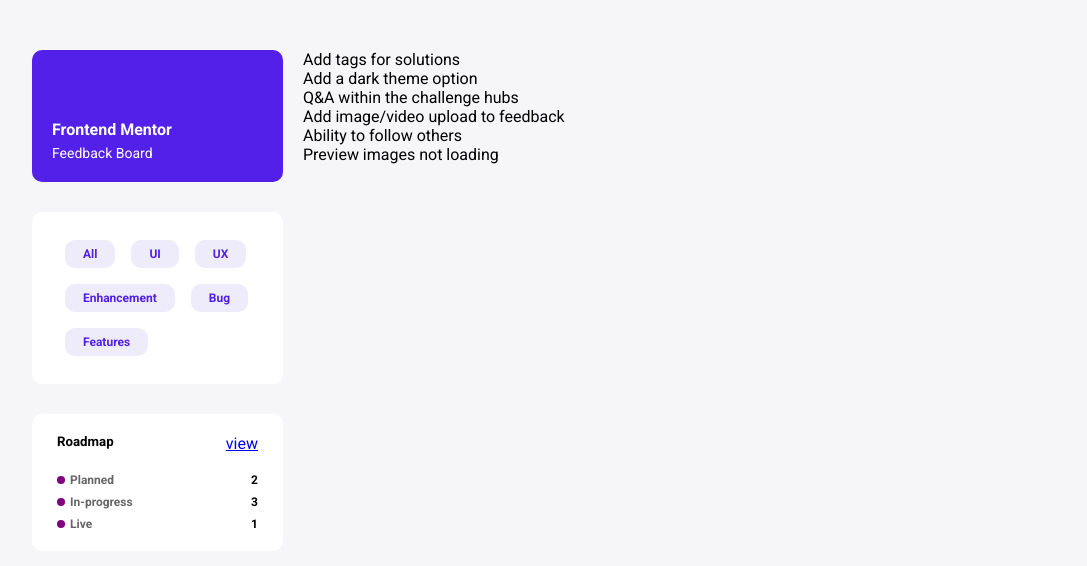
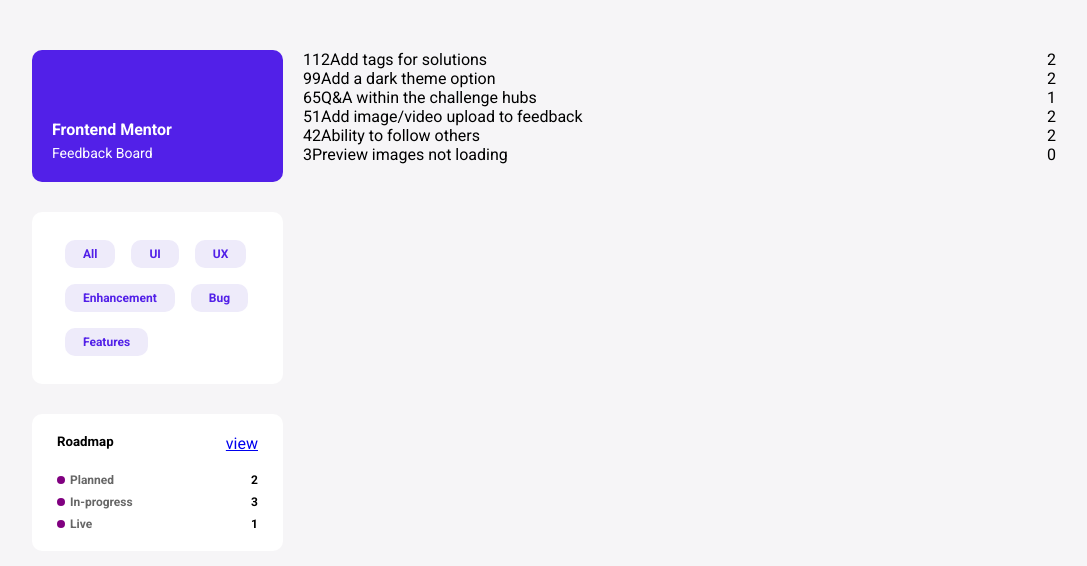
Before and after one commit to Phenol2/product-feedback-app, a React (Vite) app: page / in a window 1280 px wide. Shown: the top 566 px of the page, without its empty margins (96-1183 px from the left). Built offline with nearby package versions, Linux system fonts and the light colour scheme.

Commit message:
looping through data and trying to display

```diff
--- a/src/components/Product/Product.jsx
+++ b/src/components/Product/Product.jsx
@@ -1,8 +1,20 @@
 import React from "react"
+import { Container, Upvotes,Details, Comments} from "./Product.styled"
 
-const Product = () => {
+const Product = ({ upvotes, comments, title }) => {
+  let commentLength = (comments?.length) ? (comments?.length) : 0
+
+
   return (
-
+    <Container>
+      <Upvotes>
+        {upvotes}
+      </Upvotes>
+      <Details>{ title}</Details>
+      <Comments>
+        { commentLength }
+      </Comments>
+    </Container>
 
   )
 }
--- a/src/components/Product/Product.styled.js
+++ b/src/components/Product/Product.styled.js
@@ -1,5 +1,18 @@
 import styled from "styled-components"
 
-export const Container = styled.div`
+export const Container = styled.section`
+    width: 100%;
+    display: flex;
+`
+
+export const Upvotes = styled.div`
 
 `
+
+export const Details = styled.div`
+    flex: 1;
+`
+
+export const Comments = styled.div`
+
+`
--- a/src/components/Suggestion/Suggestion.jsx
+++ b/src/components/Suggestion/Suggestion.jsx
@@ -1,13 +1,14 @@
 import React from 'react';
 import { Wrapper } from "./Suggestion.styled"
 import { useSelector } from "react-redux"
+import Product from "../Product/Product"
 
 const Suggestion = () => {
     let { products, } = useSelector(store => store.product)
   return(
   <Wrapper>
     {
-      products.map(product => <div>{product.title}</div>)
+      products.map(product => <Product key = {product.id} { ...product }/>)
     }
   </Wrapper>);
 };
--- a/src/features/productReducer.js
+++ b/src/features/productReducer.js
@@ -8,7 +8,7 @@
 let suggestion = productRequests.filter((product) => {
   return product.status === 'suggestion';
 });
-console.log(suggestion);
+//console.log(suggestion);
 //console.log(productRequests)
 
 let initialState = {
```
